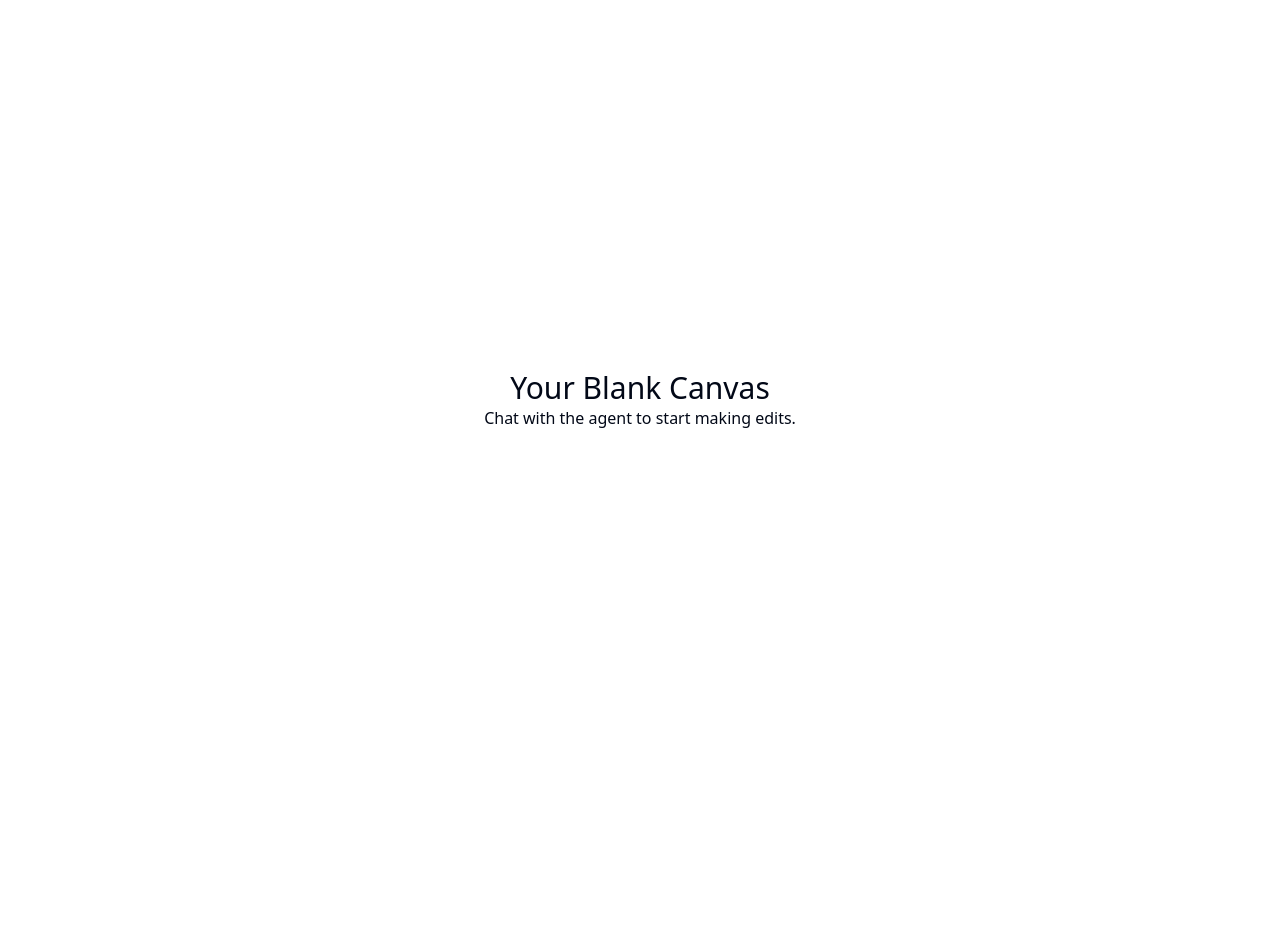
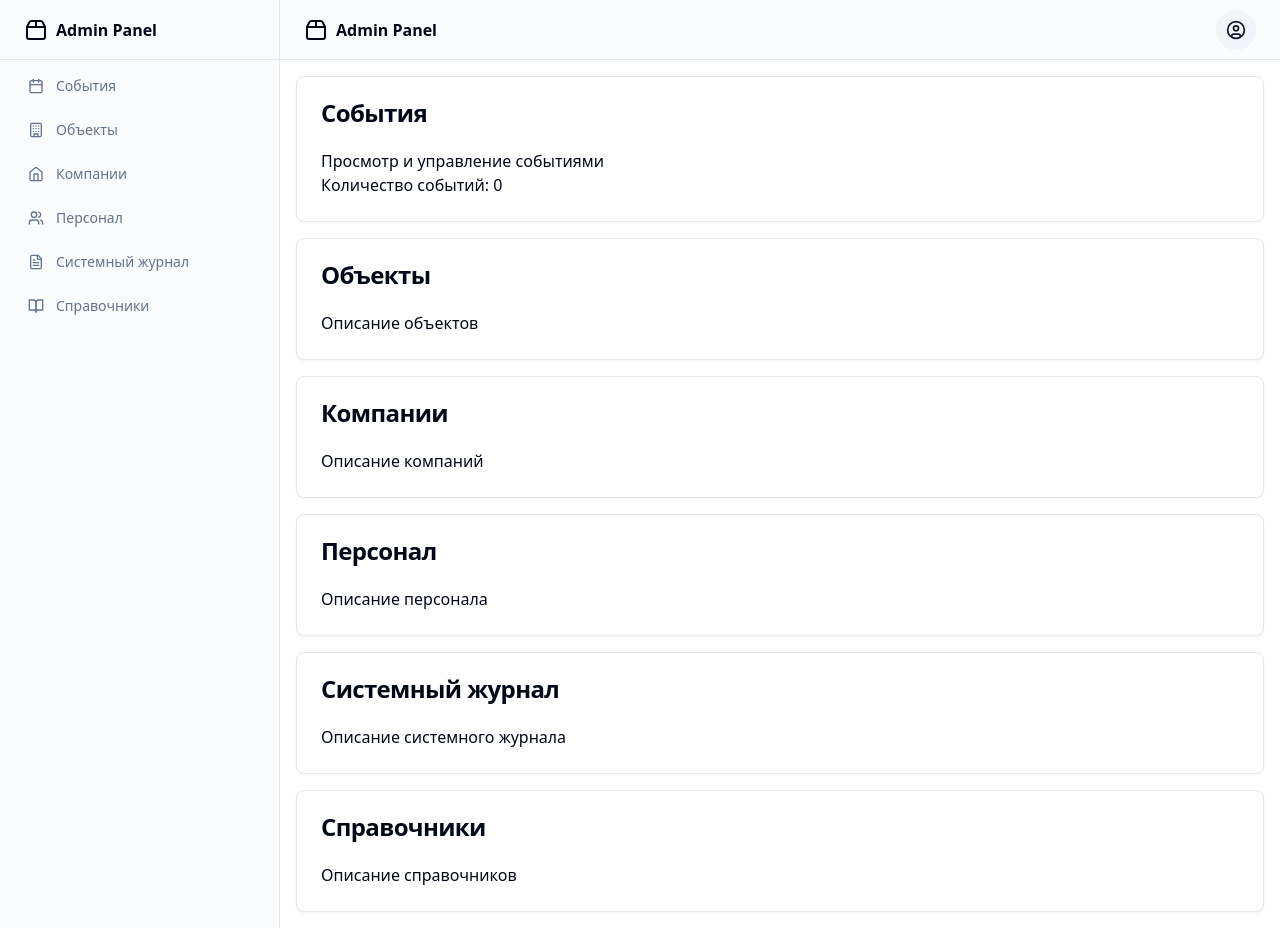
Before and after one commit to GPT-Engineer-App/admin-control-panel, a React (Vite) app: page / in a window 1280 px wide. Before the commit the page ends 800 px from the top, so only its background shows below. Built offline with nearby package versions, Linux system fonts and the light colour scheme.

Commit message:
Implemented admin panel site with header, sidebar, and main content sections including "События".

```diff
--- a/src/App.jsx
+++ b/src/App.jsx
@@ -1,17 +1,43 @@
 import { Toaster } from "@/components/ui/sonner";
 import { TooltipProvider } from "@/components/ui/tooltip";
 import { QueryClient, QueryClientProvider } from "@tanstack/react-query";
-import { Home } from "lucide-react";
+import { Home, Calendar, Building, Users, BookOpen, FileText } from "lucide-react";
 import { Route, BrowserRouter as Router, Routes } from "react-router-dom";
-import Layout from "./layouts/default"; // available: default, navbar, sidebar
+import Layout from "./layouts/sidebar"; // Use the sidebar layout
 import Index from "./pages/Index.jsx";
+import Events from "./pages/Events.jsx"; // Import the new Events page
 const queryClient = new QueryClient();
 
 export const navItems = [
   {
-    title: "Home", // Feel free to change this to your liking
-    to: "/",
+    title: "События",
+    to: "/events",
+    icon: <Calendar className="h-4 w-4" />,
+  },
+  {
+    title: "Объекты",
+    to: "/objects",
+    icon: <Building className="h-4 w-4" />,
+  },
+  {
+    title: "Компании",
+    to: "/companies",
     icon: <Home className="h-4 w-4" />,
+  },
+  {
+    title: "Персонал",
+    to: "/staff",
+    icon: <Users className="h-4 w-4" />,
+  },
+  {
+    title: "Системный журнал",
+    to: "/system-log",
+    icon: <FileText className="h-4 w-4" />,
+  },
+  {
+    title: "Справочники",
+    to: "/directories",
+    icon: <BookOpen className="h-4 w-4" />,
   },
 ];
 
@@ -24,6 +50,7 @@ const App = () => {
           <Routes>
             <Route path="/" element={<Layout />}>
               <Route index element={<Index />} />
+              <Route path="events" element={<Events />} />
               {/* Add more routes here as needed */}
             </Route>
           </Routes>
--- a/src/layouts/sidebar.jsx
+++ b/src/layouts/sidebar.jsx
@@ -20,7 +20,12 @@ const Layout = () => {
       <div className="flex flex-col">
         <header className="flex h-14 items-center gap-4 border-b bg-muted/40 px-4 lg:h-[60px] lg:px-6">
           <MobileSidebar />
-          <div className="w-full flex-1">{/* Add nav bar content here! */}</div>
+          <div className="w-full flex-1">
+            <div className="flex items-center gap-2 font-semibold">
+              <Package2 className="h-6 w-6" />
+              <span>Admin Panel</span>
+            </div>
+          </div>
           <UserDropdown />
         </header>
         <main className="flex-grow p-4 overflow-auto">
@@ -35,10 +40,10 @@ const Sidebar = () => (
   <div className="hidden border-r bg-muted/40 md:block">
     <div className="flex h-full max-h-screen flex-col gap-2">
       <div className="flex h-14 items-center border-b px-4 lg:h-[60px] lg:px-6">
-        <NavLink to="/" className="flex items-center gap-2 font-semibold">
+        <div className="flex items-center gap-2 font-semibold">
           <Package2 className="h-6 w-6" />
-          <span>Acme Inc</span>
-        </NavLink>
+          <span>Admin Panel</span>
+        </div>
       </div>
       <div className="flex-1">
         <nav className="grid items-start px-2 text-sm font-medium lg:px-4 gap-2">
@@ -64,15 +69,13 @@ const MobileSidebar = () => (
     </SheetTrigger>
     <SheetContent side="left" className="flex flex-col">
       <nav className="grid gap-2 text-lg font-medium">
-        <NavLink
-          to="/"
-          className="flex items-center gap-2 text-lg font-semibold mb-4"
-        >
+        <div className="flex items-center gap-2 text-lg font-semibold mb-4">
           <Package2 className="h-6 w-6" />
-          <span className="sr-only">Acme Inc</span>
-        </NavLink>
+          <span>Admin Panel</span>
+        </div>
         {navItems.map((item) => (
           <SidebarNavLink key={item.to} to={item.to}>
+            {item.icon}
             {item.title}
           </SidebarNavLink>
         ))}
--- /dev/null
+++ b/src/pages/Events.jsx
@@ -0,0 +1,19 @@
+import { Card, CardContent, CardHeader, CardTitle } from "@/components/ui/card";
+
+const Events = () => {
+  return (
+    <div className="grid gap-4">
+      <Card>
+        <CardHeader>
+          <CardTitle>События</CardTitle>
+        </CardHeader>
+        <CardContent>
+          <p>Просмотр и управление событиями</p>
+          <p>Количество событий: 0</p>
+        </CardContent>
+      </Card>
+    </div>
+  );
+};
+
+export default Events;
--- a/src/pages/Index.jsx
+++ b/src/pages/Index.jsx
@@ -1,10 +1,57 @@
-// Update this page (the content is just a fallback if you fail to update the page)
+import { Card, CardContent, CardHeader, CardTitle } from "@/components/ui/card";
 
 const Index = () => {
   return (
-    <div className="text-center">
-      <h1 className="text-3xl">Your Blank Canvas</h1>
-      <p>Chat with the agent to start making edits.</p>
+    <div className="grid gap-4">
+      <Card>
+        <CardHeader>
+          <CardTitle>События</CardTitle>
+        </CardHeader>
+        <CardContent>
+          <p>Просмотр и управление событиями</p>
+          <p>Количество событий: 0</p>
+        </CardContent>
+      </Card>
+      <Card>
+        <CardHeader>
+          <CardTitle>Объекты</CardTitle>
+        </CardHeader>
+        <CardContent>
+          <p>Описание объектов</p>
+        </CardContent>
+      </Card>
+      <Card>
+        <CardHeader>
+          <CardTitle>Компании</CardTitle>
+        </CardHeader>
+        <CardContent>
+          <p>Описание компаний</p>
+        </CardContent>
+      </Card>
+      <Card>
+        <CardHeader>
+          <CardTitle>Персонал</CardTitle>
+        </CardHeader>
+        <CardContent>
+          <p>Описание персонала</p>
+        </CardContent>
+      </Card>
+      <Card>
+        <CardHeader>
+          <CardTitle>Системный журнал</CardTitle>
+        </CardHeader>
+        <CardContent>
+          <p>Описание системного журнала</p>
+        </CardContent>
+      </Card>
+      <Card>
+        <CardHeader>
+          <CardTitle>Справочники</CardTitle>
+        </CardHeader>
+        <CardContent>
+          <p>Описание справочников</p>
+        </CardContent>
+      </Card>
     </div>
   );
 };
```
